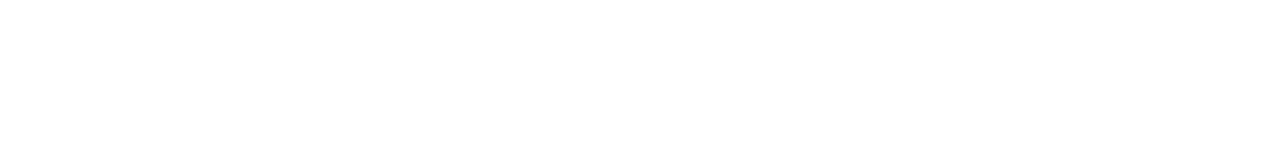
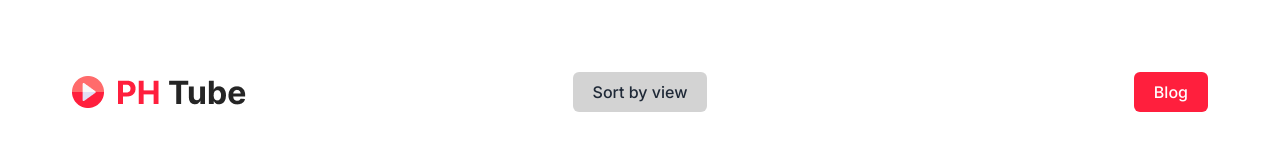
Before and after one commit to Foyez-Ahamed/a6-phero-tube, a plain HTML site: page index.html in a window 1280 px wide. Drawn offline with nearby package versions, Linux system fonts and the light colour scheme.

Commit message:
navbar section added

```diff
--- a/css/style.css
+++ b/css/style.css
@@ -1,3 +1,11 @@
 body{
     font-family: 'Inter', sans-serif;
 }
+
+.btn-bg{
+    background: rgba(37, 37, 37, 0.20);
+}
+
+.primary-btn-bg{
+    background: #FF1F3D;
+}
--- a/index.html
+++ b/index.html
@@ -18,7 +18,19 @@
 </head>
 <body>
    <!-- header section start here -->
-   <header class="max-w-screen-xl mx-auto px-8 md:px-16 lg:px-16 py-5 my-10">
+   <header class="max-w-screen-xl mx-auto px-2 md:px-16 lg:px-16 py-5 my-5 lg:my-10">
+
+    <div class="navbar bg-base-100">
+        <div class="navbar-start">
+          <img class="cursor-pointer" src="./icons/Logo.png" alt="">
+        </div>
+        <div class="navbar-center ml-7 md:ml-0 lg:ml-0">
+          <button class="px-2 lg:px-5 py-2 lg:py-2 btn-bg rounded-md lg:font-medium lg:text-base">Sort by view</button>
+        </div>
+        <div class="navbar-end">
+           <button class="primary-btn-bg text-white font-medium px-3 lg:px-5 py-2 rounded-md lg:text-base">Blog</button>
+        </div>
+      </div>
 
    </header>
    <!-- header section end here -->
```
